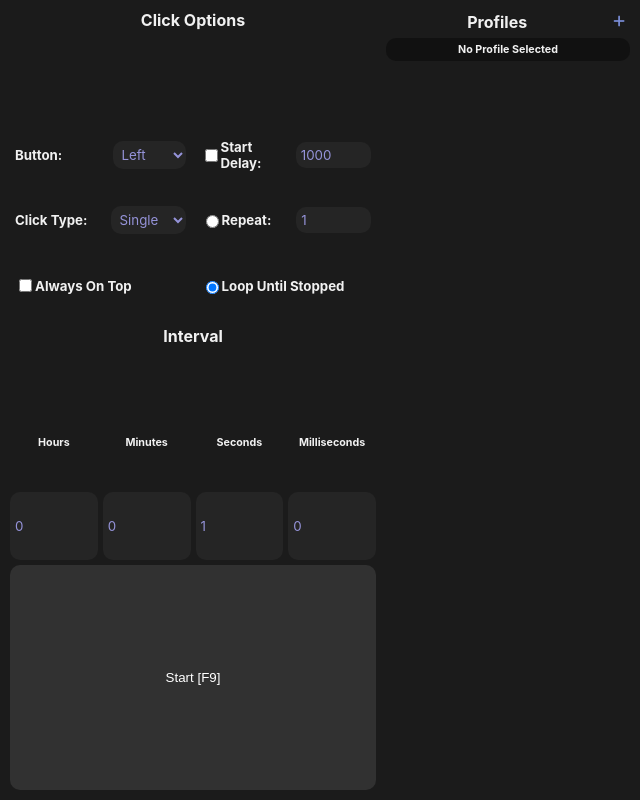
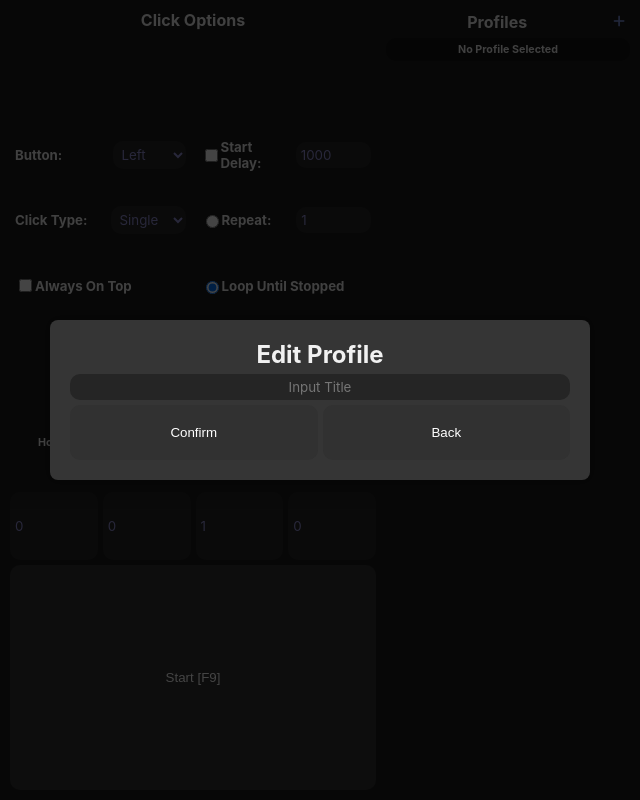
Before and after one commit to programmingKyle/auto-clicker, an Electron app: page src/index.html in a window 640 px wide. Drawn offline with Linux system fonts and the light colour scheme; no server answers.

Commit message:
Edit Profile Overlay Template

```diff
--- a/src/index.html
+++ b/src/index.html
@@ -6,6 +6,20 @@
     <link rel="stylesheet" href="https://cdnjs.cloudflare.com/ajax/libs/font-awesome/6.0.0-beta3/css/all.min.css">
   </head>
   <body>
+    <div id="editProfileOverlay" class="overlay" style="display: flex;">
+      <div id="editProfileContent" class="centered-container" style="text-align: center;">
+        <div style="display: grid">
+          <h2>Edit Profile</h2>
+        </div>
+        <input id="editProfileInput" type="text" placeholder="Input Title" style="text-align: center;">
+        <div style="display: grid; grid-template-columns: 1fr 1fr; grid-gap: 5px;">
+          <button id="editProfileButton">Confirm</button>
+          <button id="backEditProfileButton">Back</button>
+        </div>
+      </div>
+    </div>
+
+
     <div id="deleteProfileOverlay" class="overlay" style="display: none;">
       <div id="deleteProfileContent" class="centered-container" style="text-align: center;">
         <div style="display: grid">
```
Also changed, not shown: src/editProfile.js (added).
